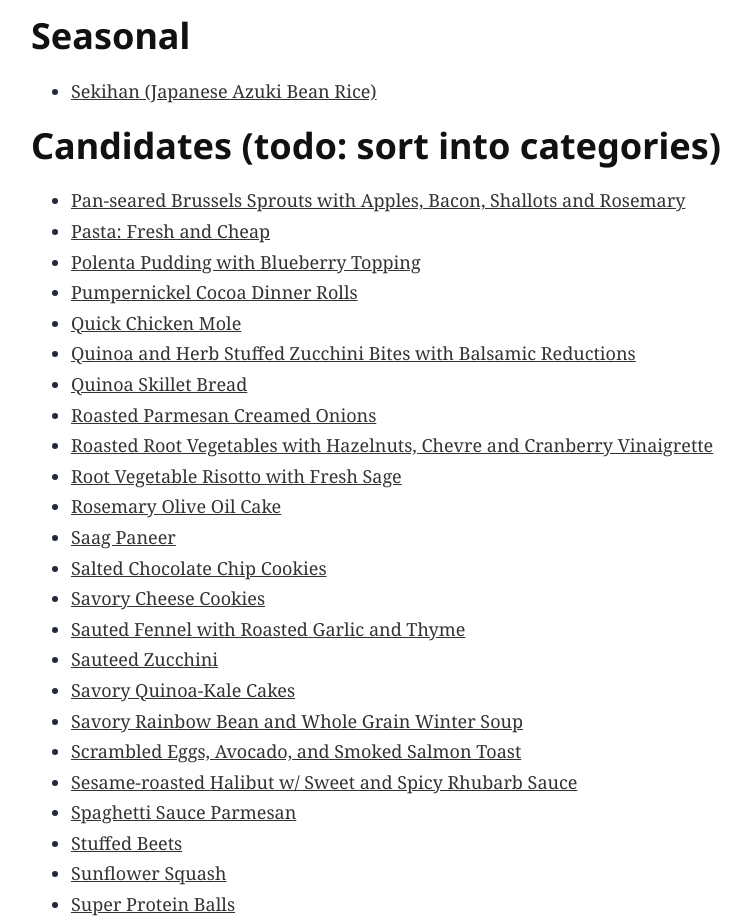
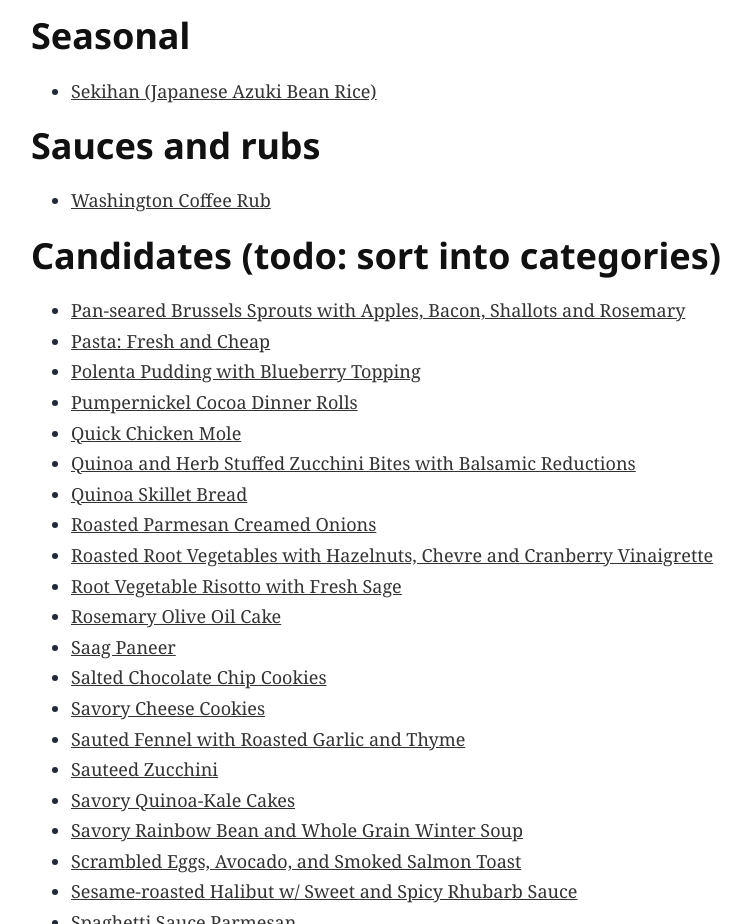
Before and after one commit to ErikaRS/erikars.com, an Astro site in the folder site/: page /recipes in a window 1280 px wide. Shown: the part 8780-9704 px from the top of the page, without its empty margins (249-1000 px from the left). Built offline with nearby package versions, Linux system fonts and the light colour scheme; Astro itself is replaced by a stand-in of ours.

Commit message:
Add washington coffee rub

```diff
--- a/site/src/pages/recipes/index.md
+++ b/site/src/pages/recipes/index.md
@@ -268,6 +268,10 @@ title: Recipes
 
 - [Sekihan (Japanese Azuki Bean Rice)](https://www.justonecookbook.com/sekihan-japanese-azuki-beans-rice/)
 
+## Sauces and rubs
+
+- [Washington Coffee Rub](https://www.pccmarkets.com/recipe/washington-coffee-rub/)
+
 ## **Candidates (todo: sort into categories)**
 
 - [Pan-seared Brussels Sprouts with Apples, Bacon, Shallots and Rosemary](http://www.google.com/url?q=http%3A%2F%2Fwww.pccnaturalmarkets.com%2Fpcc%2Frecipes%2Fpan-seared-brussels-sprouts-apples-bacon-shallots-and-rosemary&sa=D&sntz=1&usg=AFQjCNG5GJ23Q8Q_uULa2i7SyF7bIEgCew)
```
